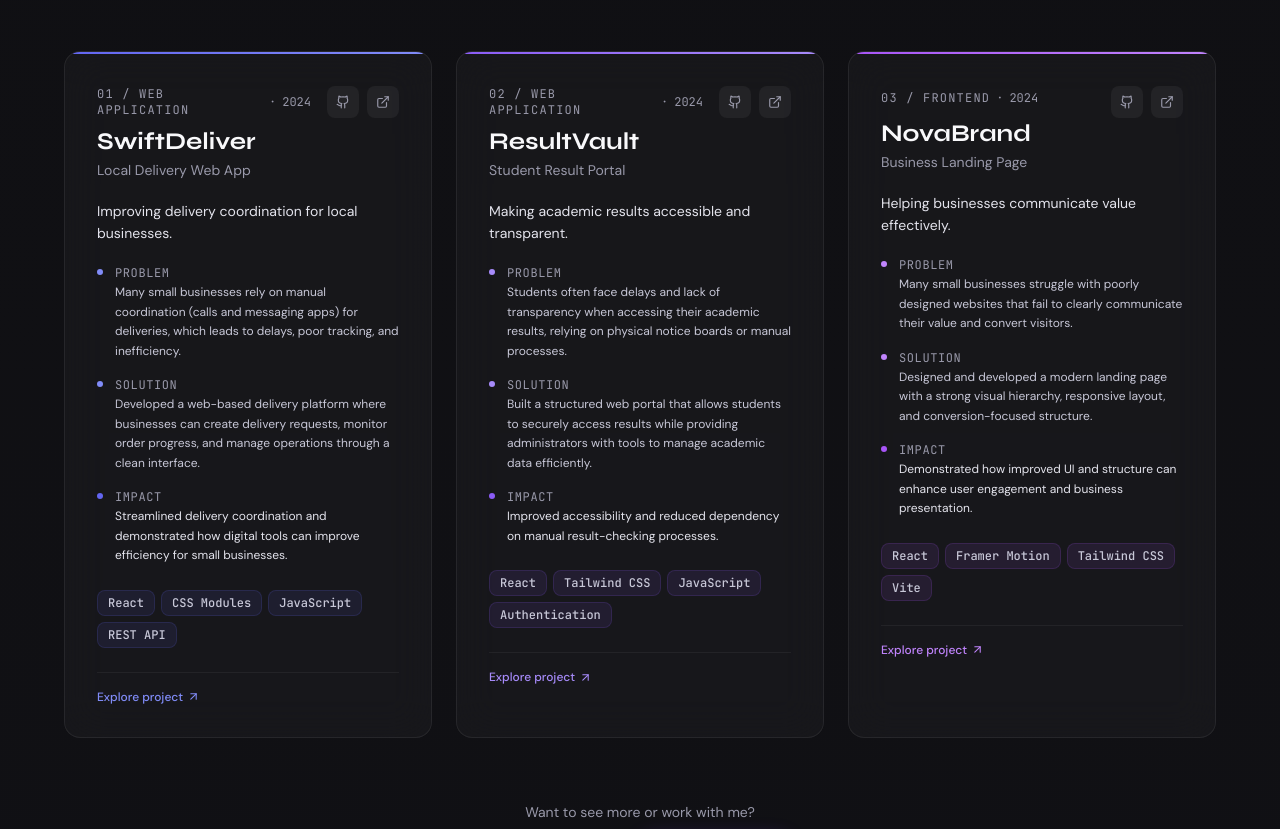
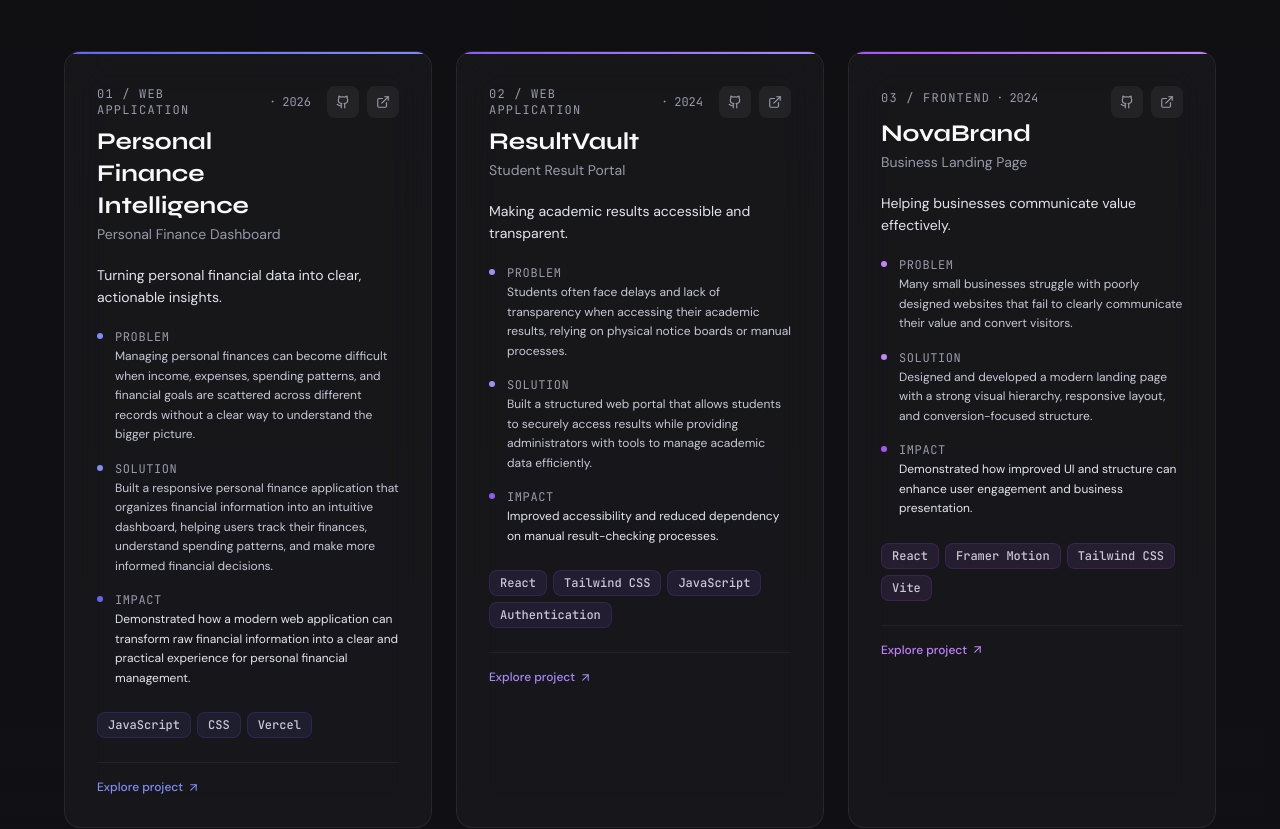
Before and after one commit to Ayanrinde/MY-PORTFOLIO-, a React (Vite) app: page / in a window 1280 px wide. Shown: the part 1300-2129 px from the top of the page. Built offline with nearby package versions, Linux system fonts and the light colour scheme.

Commit message:
Replace SwiftDeliver with Personal Finance Intelligence

```diff
--- a/src/data/projects.js
+++ b/src/data/projects.js
@@ -1,27 +1,27 @@
 export const projects = [
   {
   id: 1,
-    slug: 'local-delivery',
-    title: 'SwiftDeliver',
-    subtitle: 'Local Delivery Web App',
-    tagline: 'Improving delivery coordination for local businesses.',
+  slug: 'personal-finance-intelligence',
+  title: 'Personal Finance Intelligence',
+  subtitle: 'Personal Finance Dashboard',
+  tagline: 'Turning personal financial data into clear, actionable insights.',
 
   problem:
-      'Many small businesses rely on manual coordination (calls and messaging apps) for deliveries, which leads to delays, poor tracking, and inefficiency.',
+    'Managing personal finances can become difficult when income, expenses, spending patterns, and financial goals are scattered across different records without a clear way to understand the bigger picture.',
 
   solution:
-      'Developed a web-based delivery platform where businesses can create delivery requests, monitor order progress, and manage operations through a clean interface.',
+    'Built a responsive personal finance application that organizes financial information into an intuitive dashboard, helping users track their finances, understand spending patterns, and make more informed financial decisions.',
 
   impact:
-      'Streamlined delivery coordination and demonstrated how digital tools can improve efficiency for small businesses.',
+    'Demonstrated how a modern web application can transform raw financial information into a clear and practical experience for personal financial management.',
 
-    tags: ['React', 'CSS Modules', 'JavaScript', 'REST API'],
+  tags: ['JavaScript', 'CSS', 'Vercel'],
   color: '#6366f1',
   colorLight: '#818cf8',
-    github: 'https://github.com',
-    demo: 'https://demo.com',
+  github: 'https://github.com/Ayanrinde/Personal-Finance-Intelligence-',
+  demo: 'https://personal-finance-intelligence-green.vercel.app/',
   featured: true,
-    year: '2024',
+  year: '2026',
   category: 'Web Application',
 },
 
```
Lines whose indentation alone changed are shown as unchanged.
